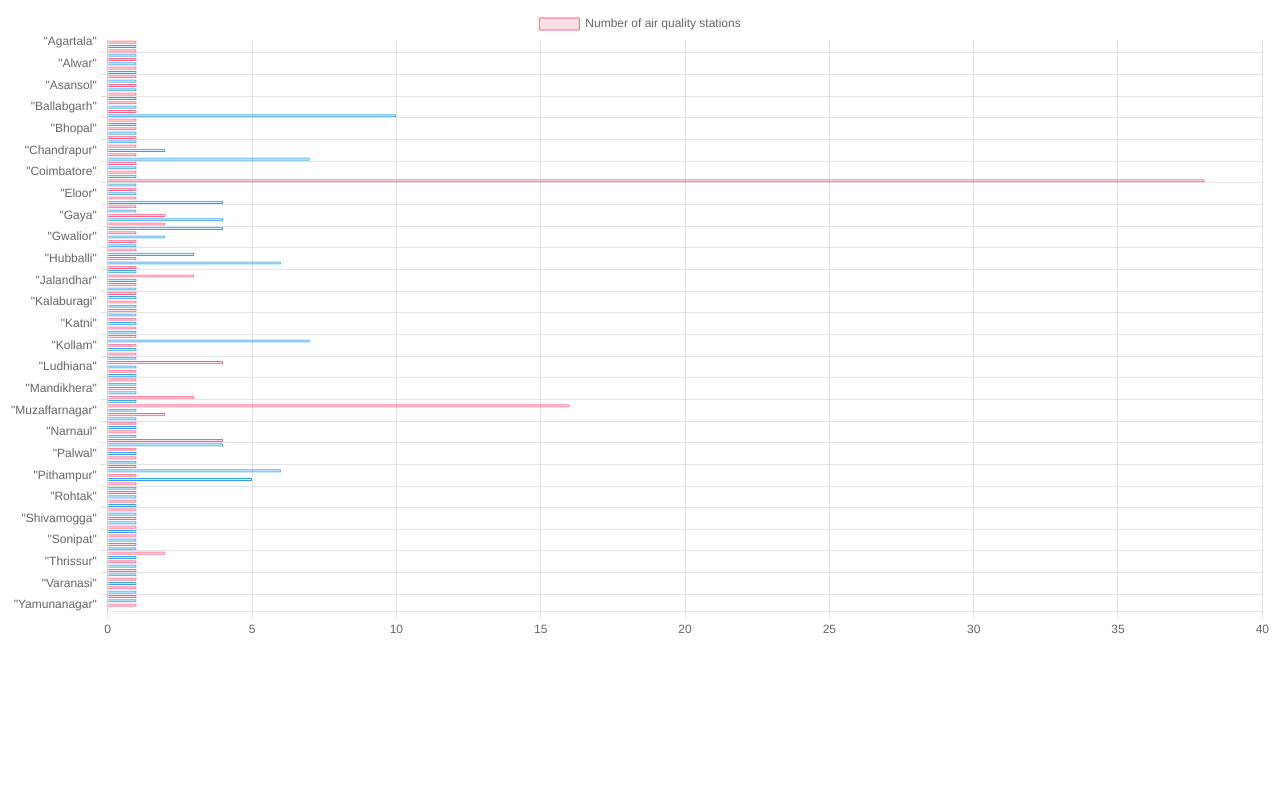
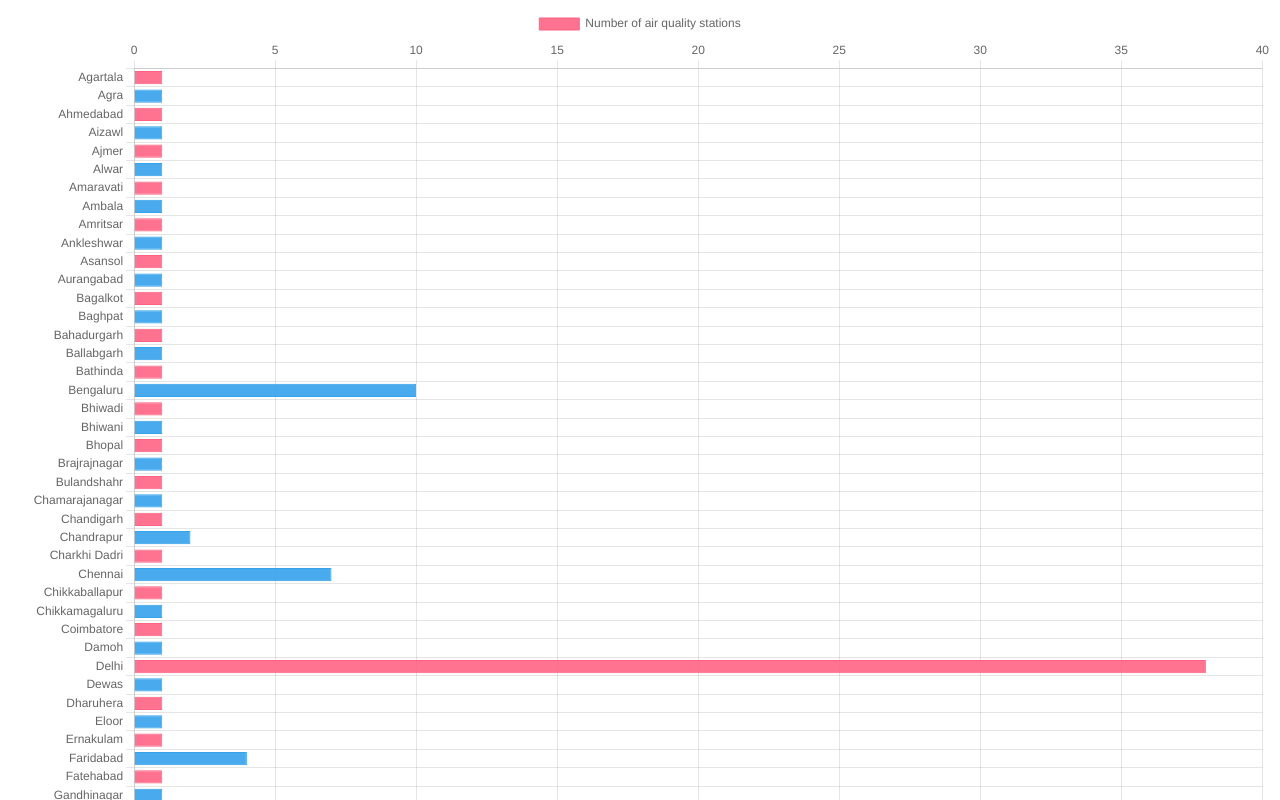
Before and after one commit to ksens/airdata, a plain HTML site: page codingtrain/module2-csv/index.html in a window 1280 px wide. Shown: the top 800 px of the page. Drawn offline with nearby package versions, Linux system fonts and the light colour scheme.

Commit message:
Update index.html

```diff
--- a/codingtrain/module2-csv/index.html
+++ b/codingtrain/module2-csv/index.html
@@ -1,51 +1,54 @@
 <!DOCTYPE html>
 <html lang="en">
-
   <head>
-  <meta charset="UTF-8">
-  <meta http-equiv="X-UA-Compatible" content="IE=edge">
-  <meta name="viewport" content="width=device-width, initial-scale=1.0">
+    <meta charset="UTF-8" />
+    <meta http-equiv="X-UA-Compatible" content="IE=edge" />
+    <meta name="viewport" content="width=device-width, initial-scale=1.0" />
     <title>Graphing data</title>
     <script src="https://cdn.jsdelivr.net/npm/chart.js@3.2.0/dist/chart.min.js"></script>
   </head>
 
   <body>
-  <canvas id="myChart" width="400"></canvas>
+    <canvas id="myChart" height="2500"></canvas>
   </body>
   <script>
-
     async function chartIt() {
       const data = await getData();
-    const ctx = document.getElementById('myChart').getContext('2d');
+      const ctx = document.getElementById("myChart").getContext("2d");
       const myChart = new Chart(ctx, {
-      type: 'bar',
+        type: "bar",
         data: {
           labels: data.xlabels,
-        datasets: [{
-          label: 'Number of air quality stations',
+          datasets: [
+            {
+              label: "Number of air quality stations",
               data: data.num_stations_vec,
               backgroundColor: [
-            'rgba(255, 99, 132, 0.2)',
-            'rgba(54, 162, 235, 0.2)'
+                "rgba(255, 99, 132, 0.9)",
+                "rgba(54, 162, 235, 0.9)",
               ],
-          borderColor: [
-            'rgba(255, 99, 132, 1)',
-            'rgba(54, 162, 235, 1)'
+              borderColor: ["rgba(255, 99, 132, 1)", "rgba(54, 162, 235, 1)"],
+              borderWidth: 1,
+            },
           ],
-          borderWidth: 1
-        }]
         },
         options: {
+          maintainAspectRatio: false,
           scales: {
-          y: {
-            beginAtZero: true
-          }
+            yAxes: {
+              beginAtZero: true,
             },
-        indexAxis: 'y'
-      }
+            xAxes: {
+              position: "top",
+              // position: "bottom",
+            },
+          },
+          indexAxis: "y",
+        },
       });
     }
-  const datapath = 'https://raw.githubusercontent.com/ksens/airdata/main/AQI_all_station2020_12_01T12_00_00Z_aggregate_by_city.csv'
+    const datapath =
+      "https://raw.githubusercontent.com/ksens/airdata/main/AQI_all_station2020_12_01T12_00_00Z_aggregate_by_city.csv";
 
     // getData();
     chartIt();
@@ -58,13 +61,13 @@
       const data = await response.text();
       data.trim();
       // console.log(data);
-    const table = data.split('\n').slice(1);
+      const table = data.split("\n").slice(1);
       console.log(table);
 
-    table.forEach(row => {
-      const columns = row.split(',');
+      table.forEach((row) => {
+        const columns = row.split(",");
         // console.log(row);
-      const city = columns[0];
+        const city = columns[0].replace(/['"]+/g, "");
         const num_stations = columns[1];
         console.log(city, ":", num_stations);
         xlabels.push(city);
@@ -73,5 +76,4 @@
       return { xlabels, num_stations_vec };
     }
   </script>
-
 </html>
```
Lines whose indentation alone changed are shown as unchanged.
